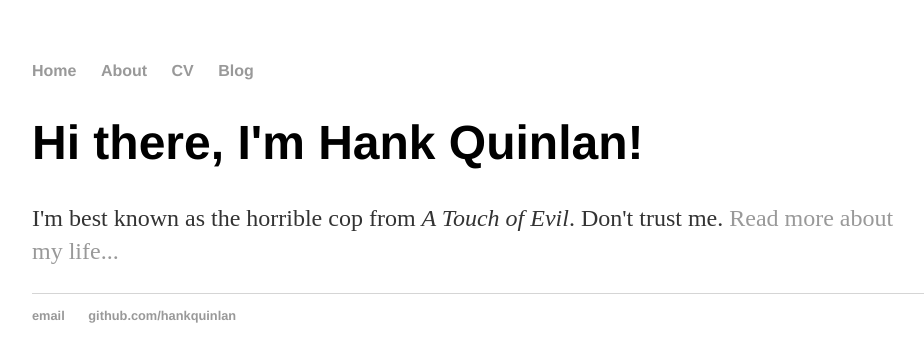
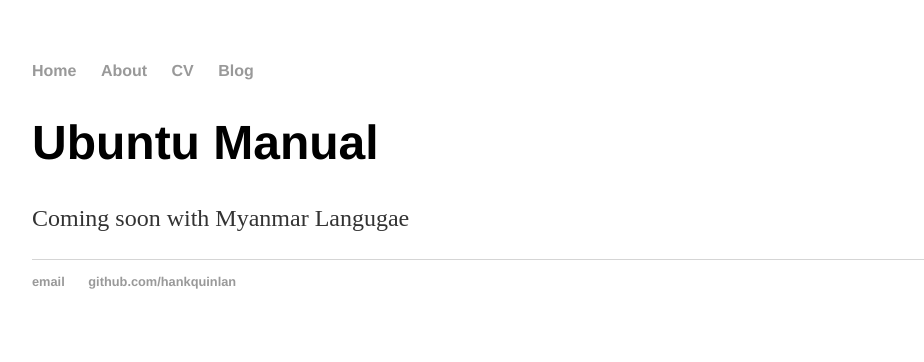
Before and after one commit to ThoHi/ThoHi.github.io, a Jekyll site: the page built from index.html, in a window 1280 px wide. Shown: the top 362 px of the page, without its empty margins (160-1084 px from the left). Built offline with Jekyll 4.4.1, drawn with Linux system fonts in a browser that asks for light colours.

Commit message:
index and config change

```diff
--- a/_config.yml
+++ b/_config.yml
@@ -1,3 +1,3 @@
-name: Hank Quinlan, Horrible Cop
+name: Ubuntu Manual
 markdown: kramdown
 permalink: /blog/:year/:month/:day/:title
--- a/index.html
+++ b/index.html
@@ -1,9 +1,9 @@
 ---
 layout: default
-title: Hank Quinlan, Horrible Cop
+title: Ubuntu Manual
 ---
 
 		<div class="blurb">
-			<h1>Hi there, I'm Hank Quinlan!</h1>
-			<p>I'm best known as the horrible cop from <em>A Touch of Evil</em>. Don't trust me. <a href="/about">Read more about my life...</a></p>
+			<h1>Ubuntu Manual</h1>
+			<p> Coming soon with Myanmar Langugae</p>
 		</div>
```
